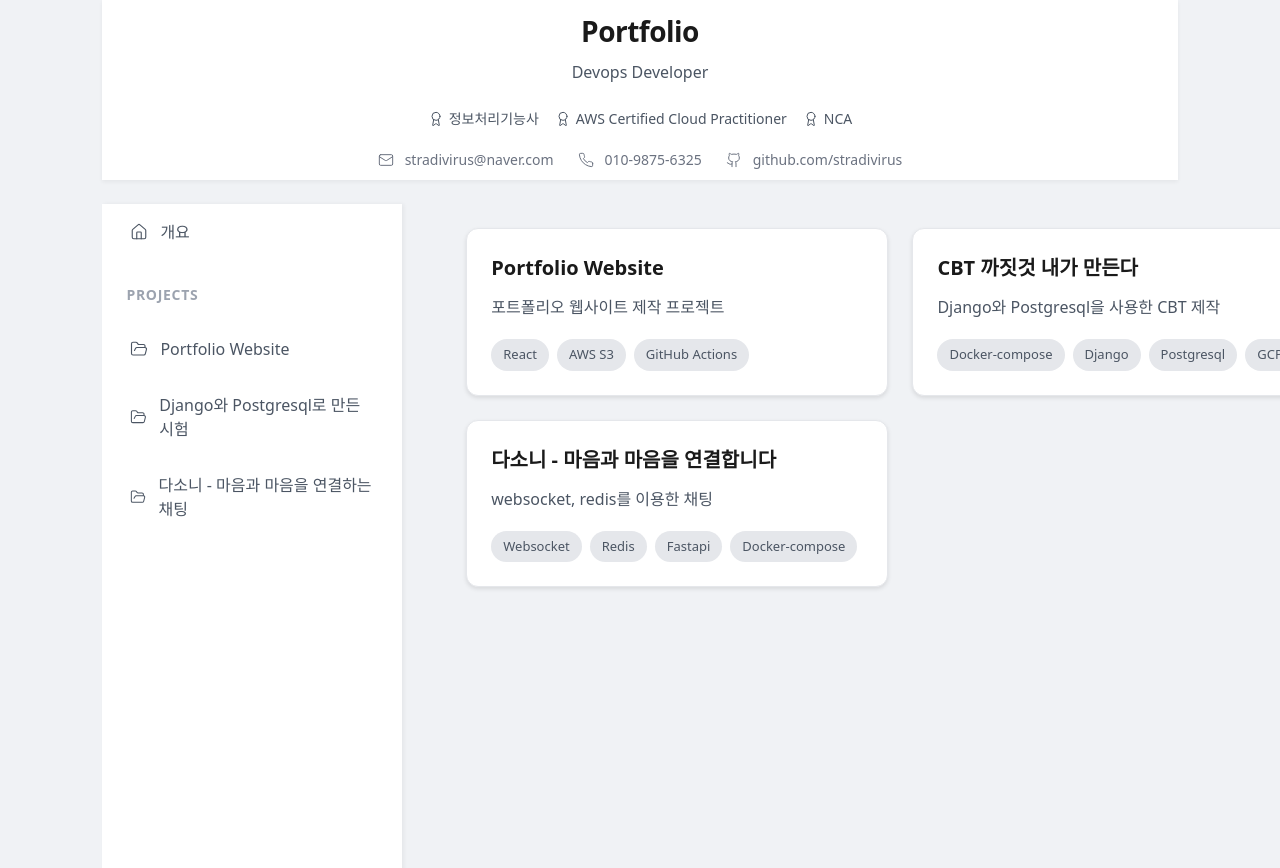
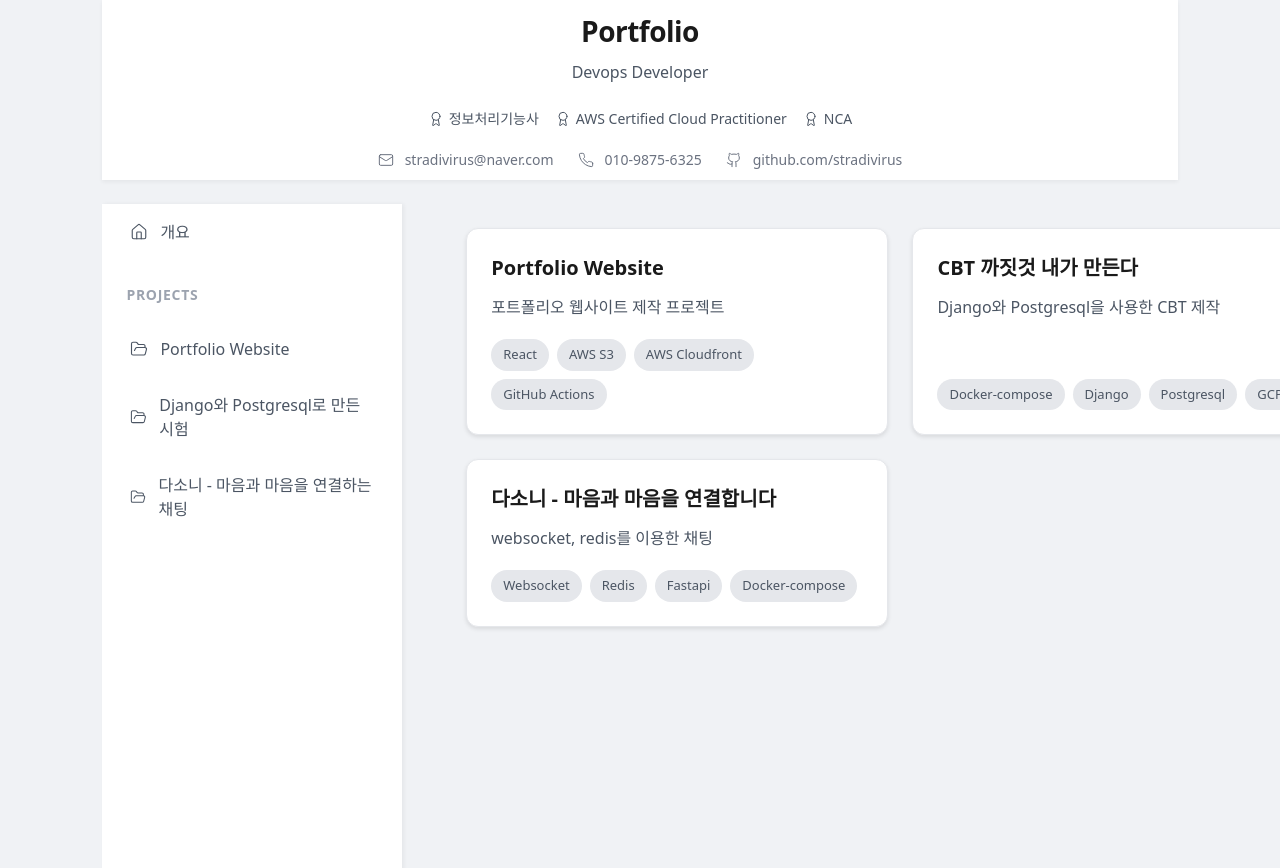
Before and after one commit to Stradivirus/web-info, a React (Create React App) app: page / in a window 1280 px wide. Shown: the top 868 px of the page. Built offline with nearby package versions, Linux system fonts and the light colour scheme.

Commit message:
자잘한 업데이트

```diff
--- a/src/pages/Overview/Overview.js
+++ b/src/pages/Overview/Overview.js
@@ -7,7 +7,7 @@ const projects = [
     id: 1,
     title: "Portfolio Website",
     description: "포트폴리오 웹사이트 제작 프로젝트",
-    tags: ["React", "AWS S3", "GitHub Actions"]
+    tags: ["React", "AWS S3", "AWS Cloudfront", "GitHub Actions"]
   },
   {
     id: 2,
--- a/src/pages/Projects/Project1.js
+++ b/src/pages/Projects/Project1.js
@@ -18,6 +18,7 @@ const Project1 = () => {
       <div className="project1-tags">
         <span className="project1-tag">React</span>
         <span className="project1-tag">AWS S3</span>
+        <span className="project1-tag">AWS Cloudfront</span>
         <span className="project1-tag">GitHub Actions</span>
       </div>
 
```
